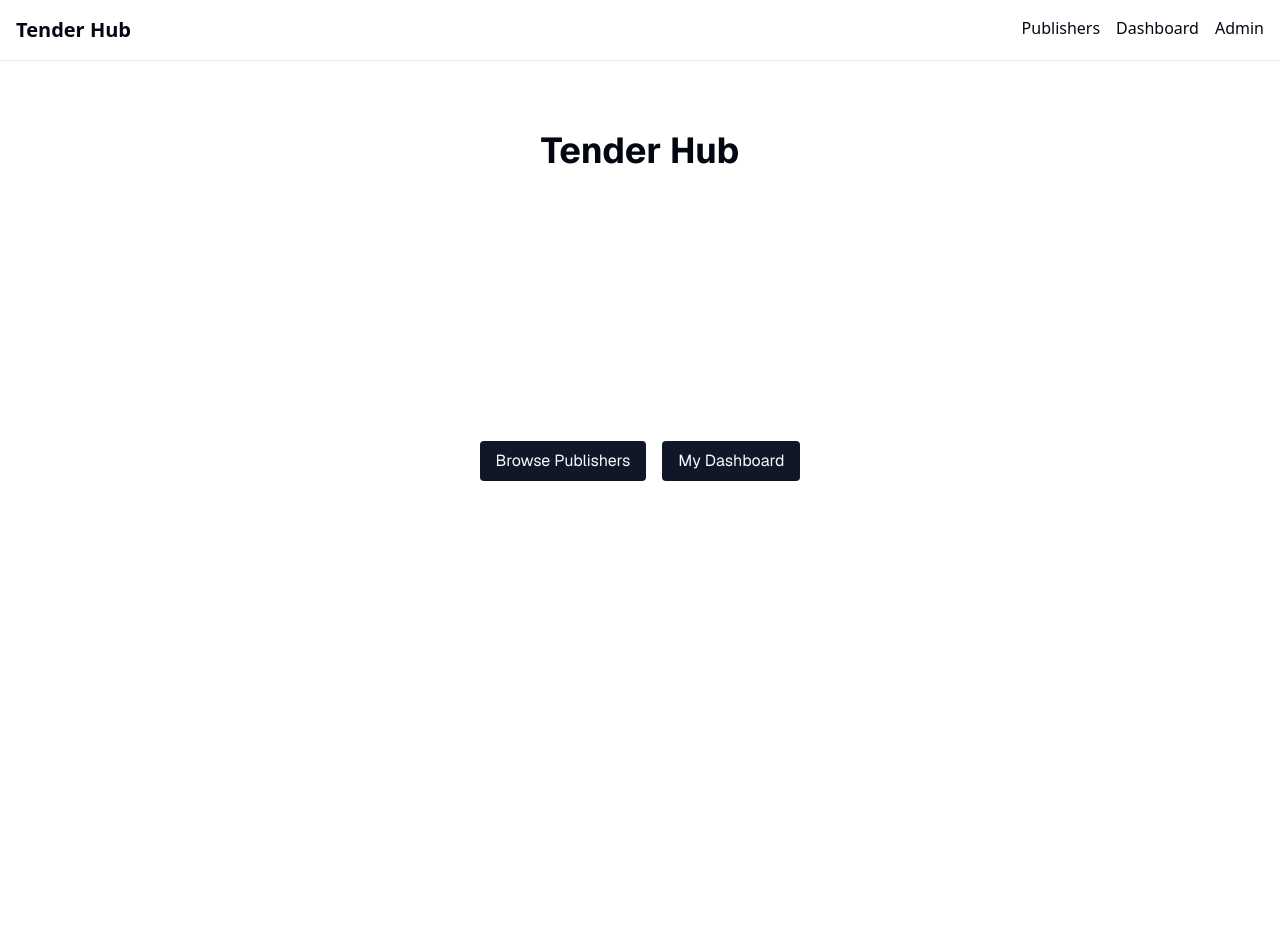
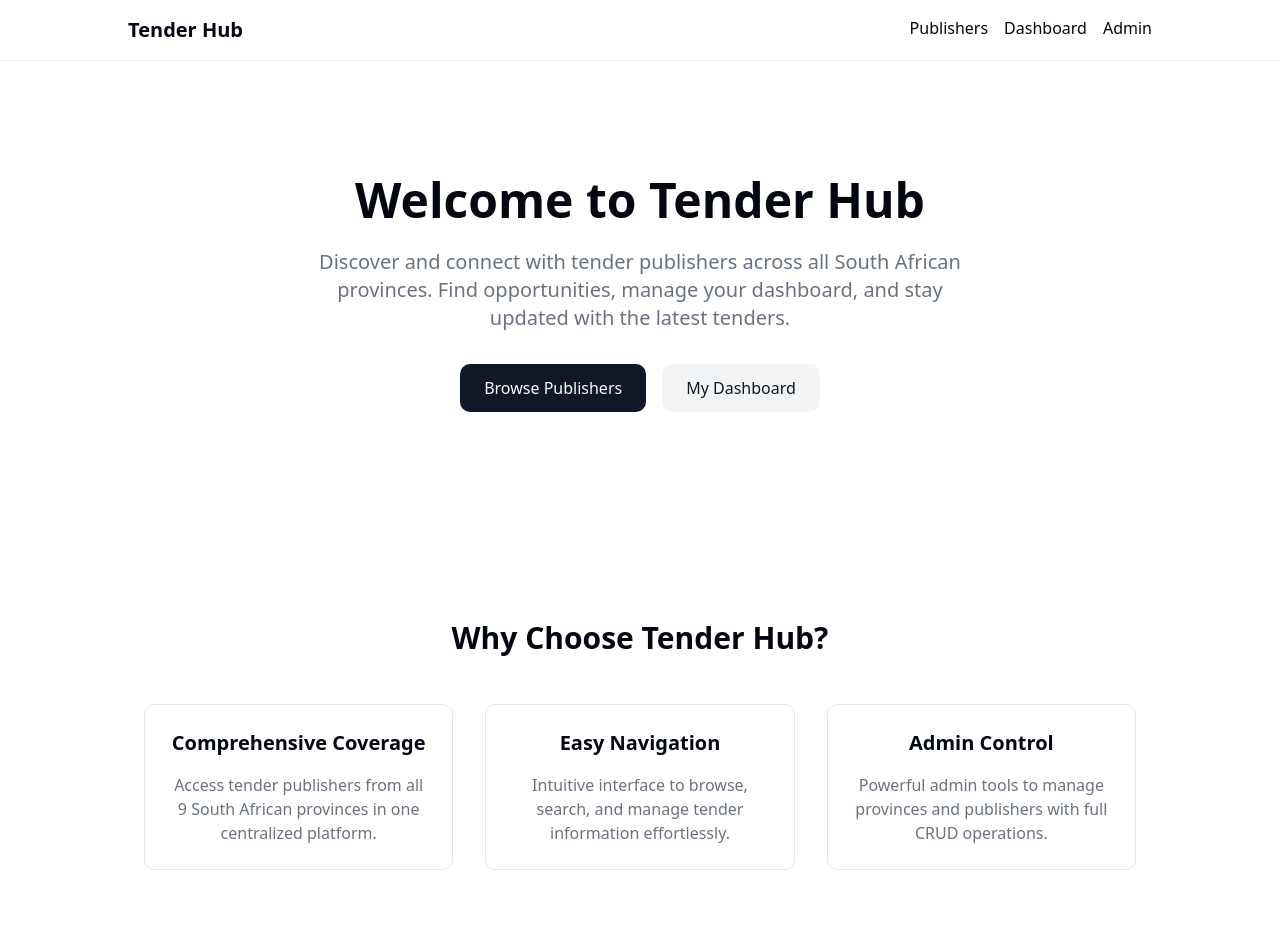
Before and after one commit to jchademwiri/tender-hub, a Next.js app: page / in a window 1280 px wide. Shown: the top 952 px of the page. Before the commit the page ends 861 px from the top, so only its background shows below. Built offline with nearby package versions, Linux system fonts and the light colour scheme.

Commit message:
Revamp homepage layout and navigation: Redesigned the main layout with a fixed navigation bar and improved content structure. Enhanced the homepage with a hero section, features overview, and a call-to-action, providing a more engaging user experience.

```diff
--- a/src/app/layout.tsx
+++ b/src/app/layout.tsx
@@ -28,8 +28,8 @@ export default function RootLayout({
       <body
         className={`${geistSans.variable} ${geistMono.variable} antialiased`}
       >
-        <nav className="bg-card border-b border-border p-4">
-          <div className="container mx-auto flex justify-between">
+        <nav className="fixed top-0 left-0 right-0 bg-background/80 backdrop-blur-md border-b border-border/50 p-4 z-50">
+          <div className="max-w-5xl mx-auto flex justify-between">
             <Link href="/" className="text-xl font-bold text-foreground">Tender Hub</Link>
             <div className="space-x-4">
               <Link href="/publishers" className="text-foreground hover:text-primary">Publishers</Link>
@@ -38,7 +38,9 @@ export default function RootLayout({
             </div>
           </div>
         </nav>
-        {children}
+        <main className="max-w-5xl mx-auto px-4 py-8 pt-24">
+          {children}
+        </main>
       </body>
     </html>
   );
--- a/src/app/page.tsx
+++ b/src/app/page.tsx
@@ -2,16 +2,59 @@ import Link from "next/link";
 
 export default function Home() {
   return (
-    <section className="font-sans grid grid-rows-[20px_1fr_20px] items-center justify-items-center min-h-screen p-8 pb-20 gap-16 sm:p-20">
-      <h1 className="text-4xl font-bold">Tender Hub</h1>
-      <div className="flex gap-4">
-        <Link href="/publishers" className="px-4 py-2 bg-primary text-primary-foreground rounded">
-          Browse Publishers
+    <div className="space-y-16">
+      {/* Hero Section */}
+      <section className="text-center py-20">
+        <h1 className="text-5xl font-bold mb-6">Welcome to Tender Hub</h1>
+        <p className="text-xl text-muted-foreground mb-8 max-w-2xl mx-auto">
+          Discover and connect with tender publishers across all South African provinces.
+          Find opportunities, manage your dashboard, and stay updated with the latest tenders.
+        </p>
+        <div className="flex gap-4 justify-center">
+          <Link href="/publishers" className="px-6 py-3 bg-primary text-primary-foreground rounded-lg hover:bg-primary/90 transition-colors">
+            Browse Publishers
+          </Link>
+          <Link href="/dashboard" className="px-6 py-3 bg-secondary text-secondary-foreground rounded-lg hover:bg-secondary/80 transition-colors">
+            My Dashboard
+          </Link>
+        </div>
+      </section>
+
+      {/* Features Section */}
+      <section className="py-16">
+        <h2 className="text-3xl font-bold text-center mb-12">Why Choose Tender Hub?</h2>
+        <div className="grid md:grid-cols-3 gap-8">
+          <div className="text-center p-6 bg-card rounded-lg border">
+            <h3 className="text-xl font-semibold mb-4">Comprehensive Coverage</h3>
+            <p className="text-muted-foreground">
+              Access tender publishers from all 9 South African provinces in one centralized platform.
+            </p>
+          </div>
+          <div className="text-center p-6 bg-card rounded-lg border">
+            <h3 className="text-xl font-semibold mb-4">Easy Navigation</h3>
+            <p className="text-muted-foreground">
+              Intuitive interface to browse, search, and manage tender information effortlessly.
+            </p>
+          </div>
+          <div className="text-center p-6 bg-card rounded-lg border">
+            <h3 className="text-xl font-semibold mb-4">Admin Control</h3>
+            <p className="text-muted-foreground">
+              Powerful admin tools to manage provinces and publishers with full CRUD operations.
+            </p>
+          </div>
+        </div>
+      </section>
+
+      {/* CTA Section */}
+      <section className="text-center py-16 bg-muted/50 rounded-lg">
+        <h2 className="text-3xl font-bold mb-4">Ready to Get Started?</h2>
+        <p className="text-lg text-muted-foreground mb-8">
+          Join thousands of users discovering tender opportunities across South Africa.
+        </p>
+        <Link href="/publishers" className="px-8 py-4 bg-primary text-primary-foreground rounded-lg text-lg hover:bg-primary/90 transition-colors">
+          Explore Publishers
         </Link>
-        <Link href="/dashboard" className="px-4 py-2 bg-primary text-primary-foreground rounded">
-          My Dashboard
-        </Link>
-      </div>
-    </section>
+      </section>
+    </div>
   );
 }
```
